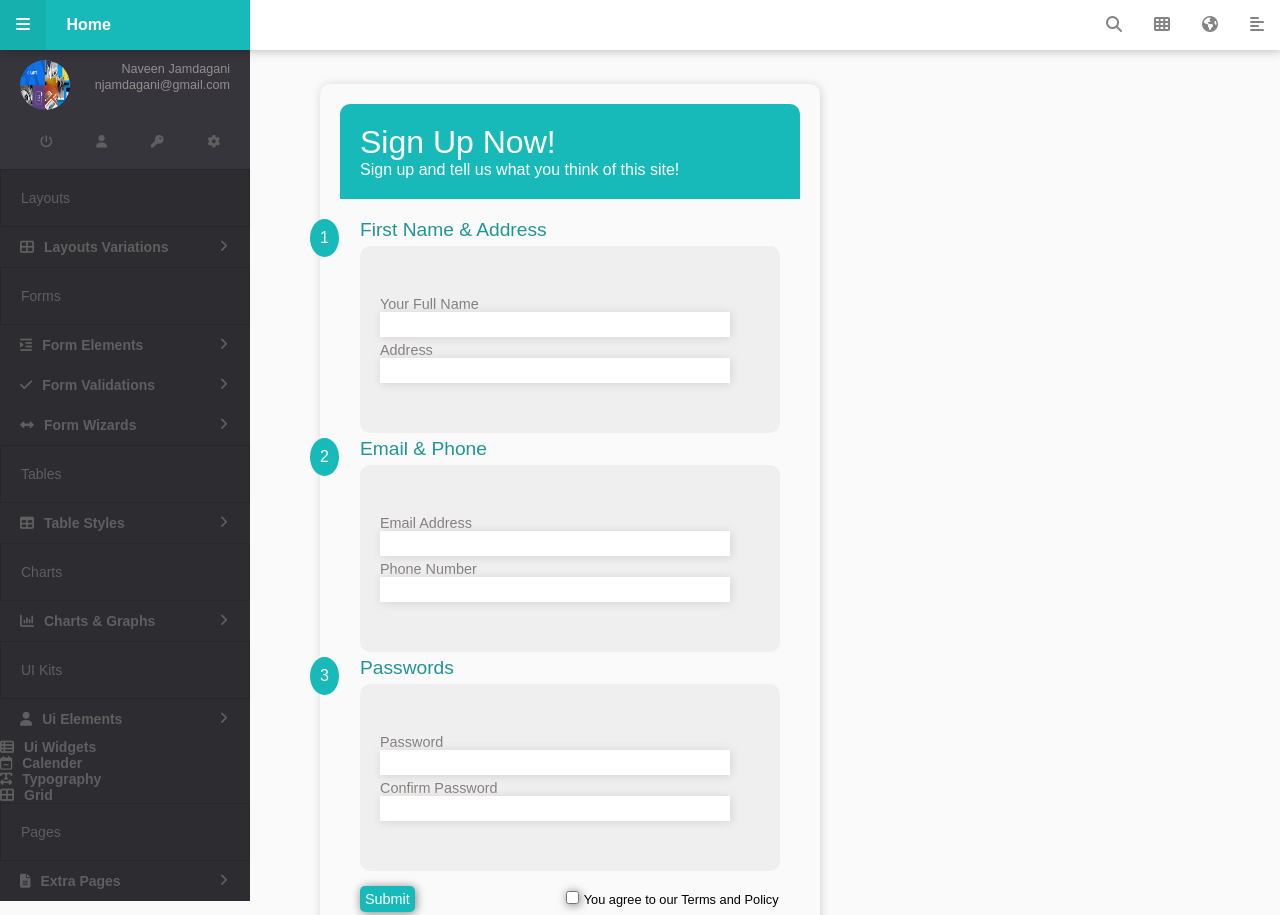
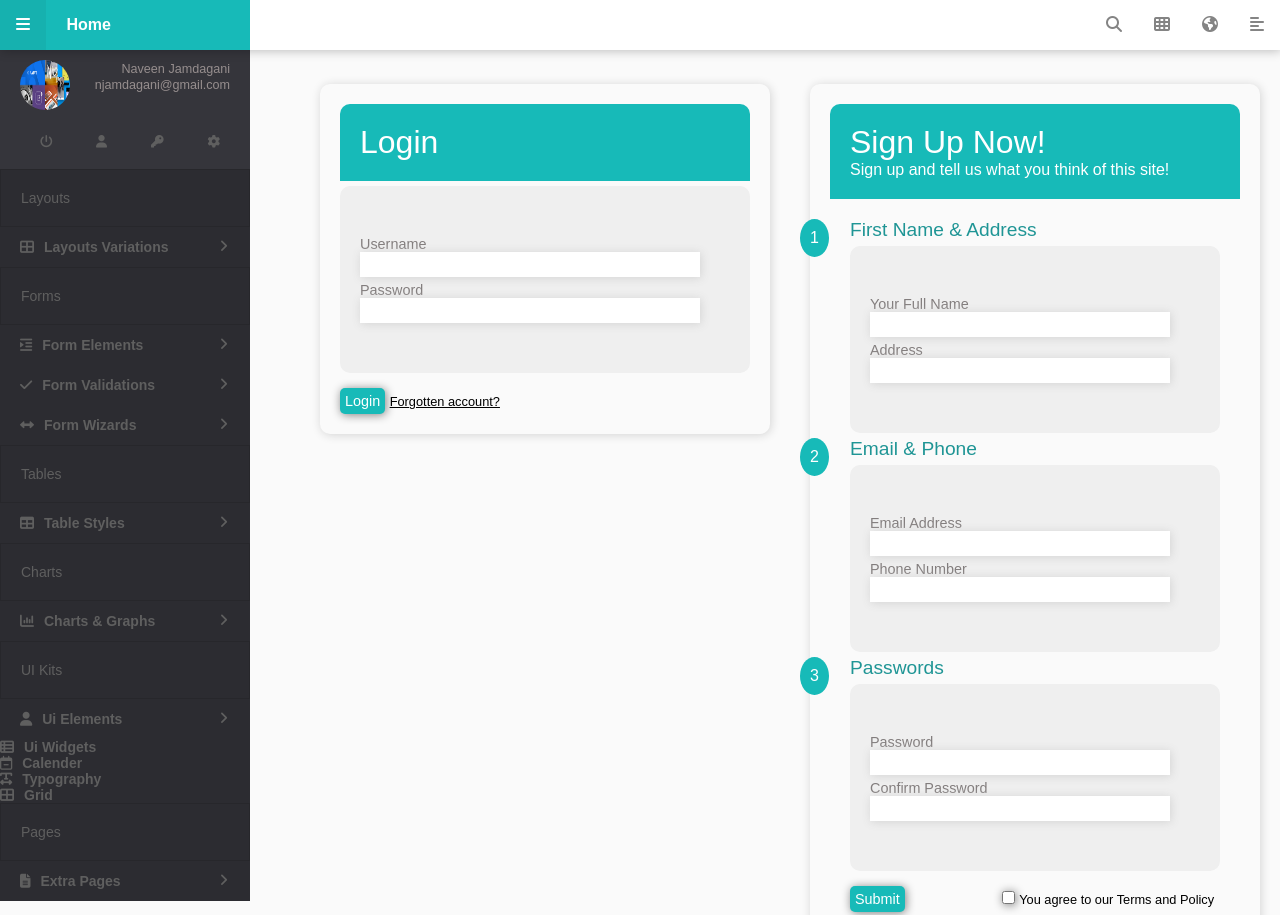
Before and after one commit to NaveenJamdagani/front-end-admin-panel, a plain HTML site: page forms.html in a window 1280 px wide. Shown: the top 915 px of the page. Drawn offline with nearby package versions, Linux system fonts and the light colour scheme.

Commit message:
login form completed

```diff
--- a/css/forms.css
+++ b/css/forms.css
@@ -1,27 +1,49 @@
-#sign-up-form
+/*Login form*/
+#login-input input
+{
+	background-color: #17bab8;
+	font-size: 0.9em;
+	padding: 5px;
+	border-radius: 5px;
+	color: white;
+	box-shadow: 1px 1px 10px grey;
+	margin-top: 10px;
+}
+#login-input span
+{
+	font-size: 0.8em;
+	text-decoration: underline;
+}
+#login-input span:hover
+{
+	cursor: pointer;
+	color: #1f9595;
+}
+/*Sign up form*/
+.forms-container
 {
 	box-shadow: 1px 1px 10px lightgrey;
 	border-radius: 10px;
 	position: relative;
 	top: 4em;
 	left: 300px;
-	display: inline-block;
 	margin: 20px;
-	width: 500px;
+	width: 450px;
 	padding: 20px;
+	float: left;
 }
-.sign-up-heading
+.forms-heading
 {
 	background-color: #17bab8;
 	padding: 20px;
 	border-radius: 10px 10px 0 0;
 }
-.sign-up-heading h1
+.forms-heading h1
 {
 	font-size: 2em;
 	color: white;
 }
-.sign-up-heading span
+#sign-up-heading span
 {
 	color: white;
 }
@@ -81,7 +103,7 @@
 }
 #sign-up-submit input:first-child
 {
-	margin-right: 35%;
+	margin-right: 25%;
 }
 #sign-up-submit span
 {
--- a/forms.html
+++ b/forms.html
@@ -289,8 +289,23 @@
 					</ul>
 			</div>
 		</div>
-		<div id="sign-up-form">
-			<div class="sign-up-heading">
+		<div id="login-form" class="forms-container">
+			<div id="login-form heading" class="forms-heading">
+				<h1>Login</h1>
+			</div>
+			<div class="sign-up-input">
+				<h2>Username</h2>
+					<input type="text">
+				<h2>Password</h2>
+					<input type="text">
+			</div>
+			<div id="login-input">
+				<input type="submit" value="Login">
+				<span>Forgotten account?</span>
+			</div>
+		</div>
+		<div id="sign-up-form" class="forms-container">
+			<div id="sign-up-heading" class="forms-heading">
 				<h1>Sign Up Now!</h1>
 				<span>Sign up and tell us what you think of this site!</span>
 			</div>
```
